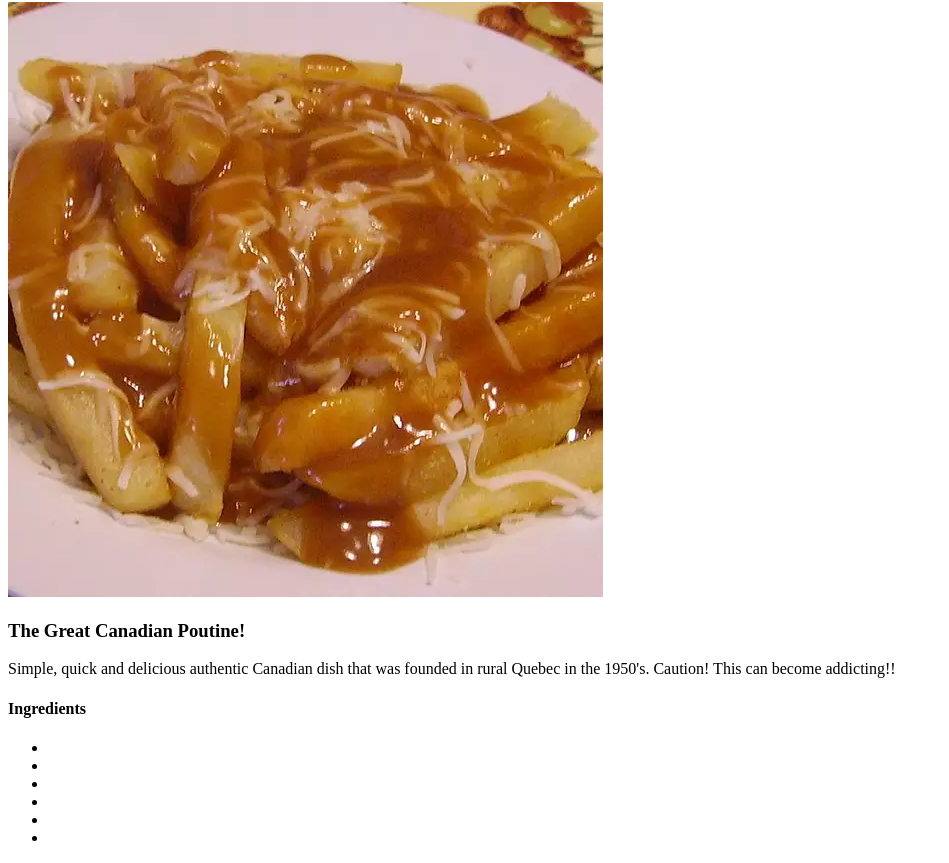
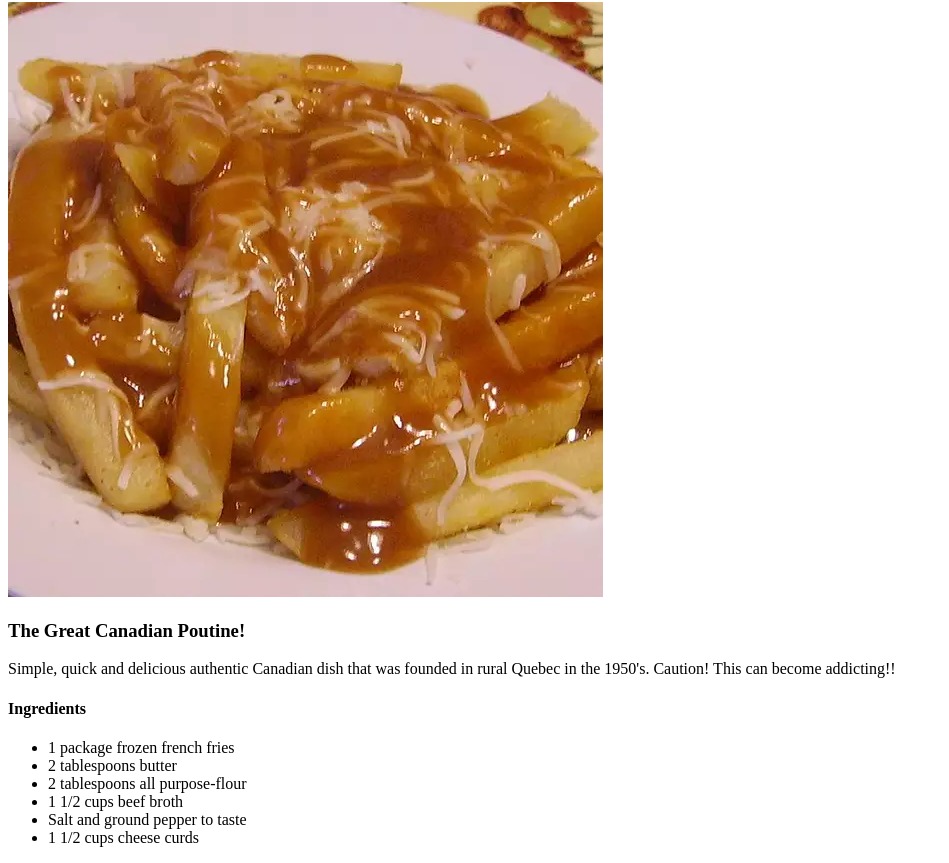
Before and after one commit to Alexander-Matte/odin-recipes, a plain HTML site: page recipes/poutine.html in a window 1280 px wide. Shown: the part 78-941 px from the top of the page, without its empty margins (0-949 px from the left). Drawn offline with Linux system fonts and the light colour scheme; files whose address does not match are found by name.

Commit message:
Added unorganized list of recipe items

```diff
--- a/recipes/poutine.html
+++ b/recipes/poutine.html
@@ -15,12 +15,12 @@
 
     <h4>Ingredients</h4>
     <ul>
-        <li></li>
-        <li></li>
-        <li></li>
-        <li></li>
-        <li></li>
-        <li></li>
+        <li>1 package frozen french fries</li>
+        <li>2 tablespoons butter</li>
+        <li>2 tablespoons all purpose-flour</li>
+        <li>1 1/2 cups beef broth</li>
+        <li>Salt and ground pepper to taste</li>
+        <li>1 1/2 cups cheese curds</li>
     </ul>
 
 </body>
```
